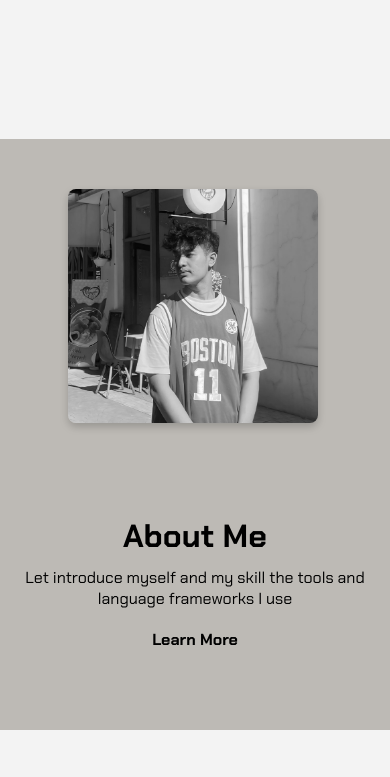
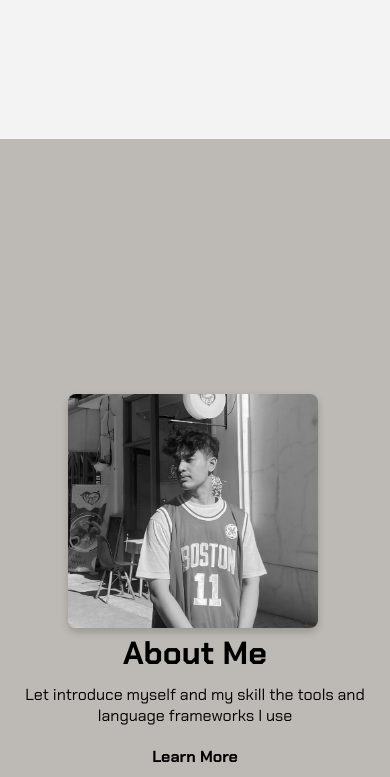
Before and after one commit to RamaRefin/PortoWeb, a website: page index.html in a window 390 px wide. Shown: the part 1520-2297 px from the top of the page. Drawn offline with nearby package versions, Linux system fonts and the light colour scheme; some packages are replaced by stand-ins of ours; a script that the page names is missing; a web font is replaced by a local one.

Commit message:
atur padding

```diff
--- a/index.css
+++ b/index.css
@@ -239,8 +239,6 @@ nav {
   align-items: center;
   justify-content: space-between;
   padding: 50px 50px;
-  padding-top: 20%;
-  padding-bottom: 20%;
 }
 
 .text-content {
@@ -551,7 +549,7 @@ a {
   /* ----- About Me, Project Section ----- */
   .content, .project {
       flex-direction: column;
-      padding: 50px 20px;
+      padding: 255px 20px;
       text-align: center;
       min-height: 70vh;
   }
```
